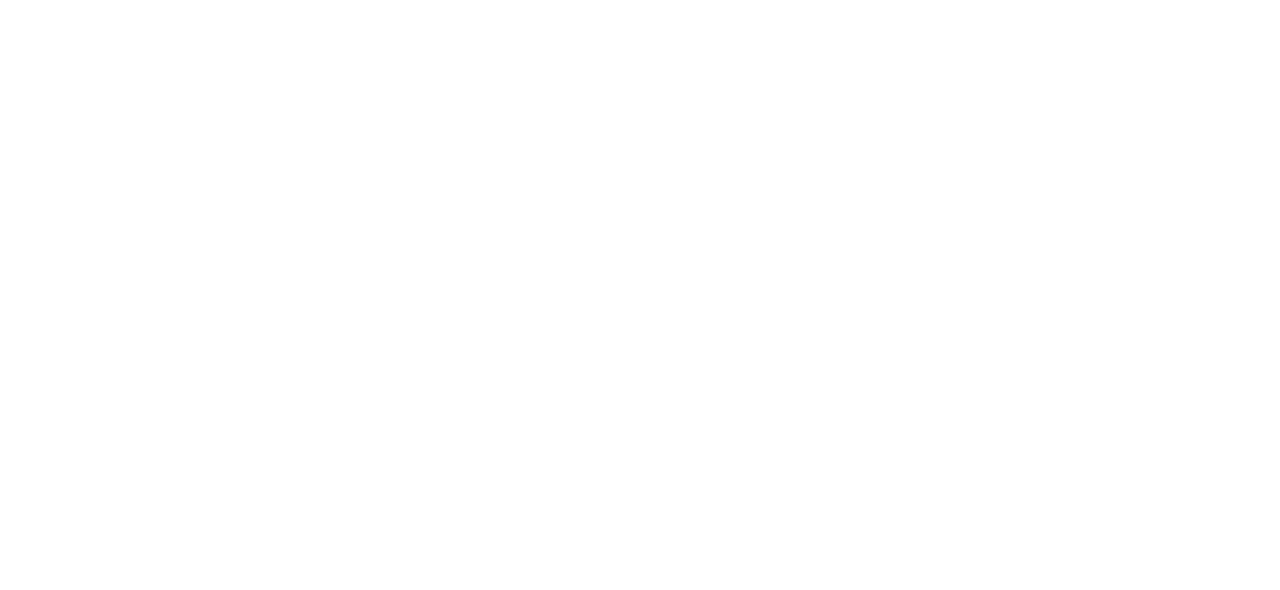
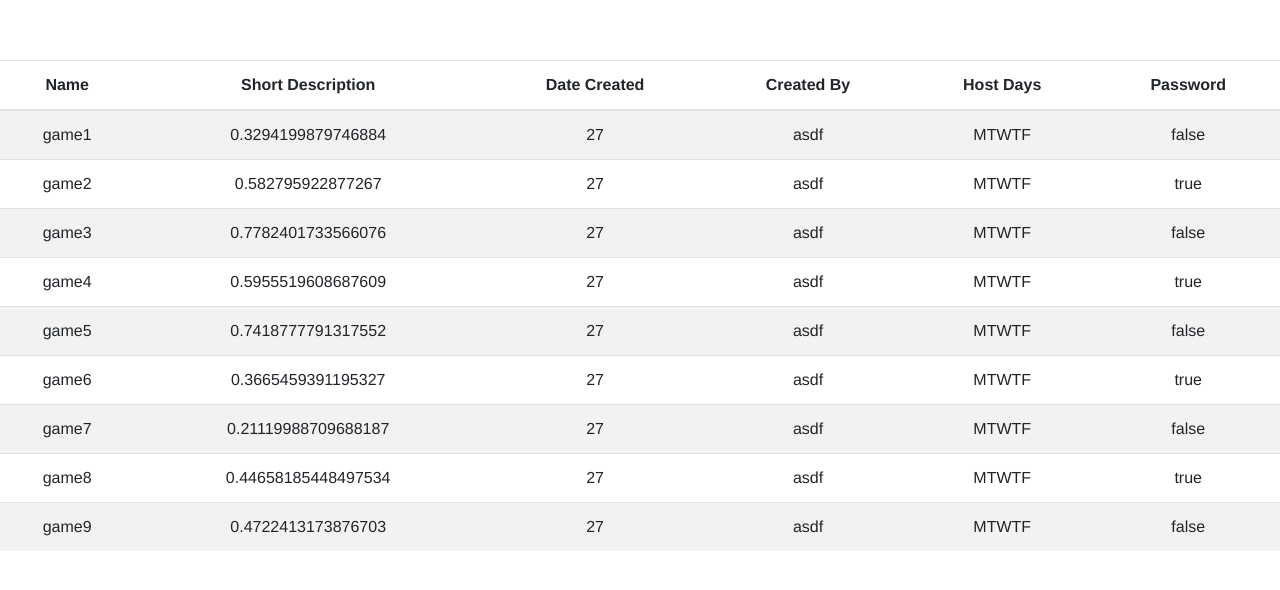
Before and after one commit to karshh/planets-nu, a Vue app: page / in a window 1280 px wide. Shown: the top 590 px of the page. Built offline with nearby package versions, Linux system fonts and the light colour scheme.

Commit message:
Set up the table and displayed fake data in it.

```diff
--- a/package.json
+++ b/package.json
@@ -12,6 +12,7 @@
     "bootstrap": "^4.4.1",
     "core-js": "^3.4.4",
     "jquery": "^3.4.1",
+    "moment": "^2.24.0",
     "popper.js": "^1.16.1",
     "vue": "^2.6.10",
     "vuex": "^3.1.2"
--- a/src/App.vue
+++ b/src/App.vue
@@ -15,11 +15,13 @@
     GameTable
   },
   methods: {
+    ...mapActions(["fetchGames"])
   },
   computed: {
     ...mapGetters(["Games"])
   },
   mounted() {
+    this.fetchGames();
   }
 });
 </script>
--- a/src/components/GameTable.vue
+++ b/src/components/GameTable.vue
@@ -1,16 +1,44 @@
 <template>
-    <div id="table">
-        <div v-for="game in games" :key="game.id"><p>{{ game.name }}</p></div>
-    </div>
+  <div id="table">
+    <table class="table table-striped">
+      <thead>
+        <tr>
+          <th scope="col">Name</th>
+          <th scope="col">Short Description</th>
+          <th scope="col">Date Created</th>
+          <th scope="col">Created By</th>
+          <th scope="col">Host Days</th>
+          <th scope="col">Password</th>
+        </tr>
+      </thead>
+      <tbody >
+        <tr v-for="game in games" :key="game.id" >
+          <td>{{ game.name }}</td>
+          <td>{{ game.shortdescription }}</td>
+          <td>{{ game.datecreated }}</td>
+          <td>{{ game.createdby }}</td>
+          <td>{{ game.hostdays }}</td>
+          <td>{{ game.haspassword }}</td>
+        </tr>
+      </tbody>
+    </table>
+  </div>
 </template>
 
 <script>
 export default {
-    name: "GameTable",
-    props: ["games"]
-}
+  name: "GameTable",
+  props: ["games"],
+
+  methods: {
+    clickOnGame(game) {
+      /* eslint-disable no-console */
+      console.log(game);
+      /* eslint-enable no-console */
+    }
+  }
+};
 </script>
 
 <style>
-
 </style>
--- a/src/store/modules/Games.ts
+++ b/src/store/modules/Games.ts
@@ -1,15 +1,40 @@
 
+export interface Game {
+    id: number;
+    name: string;
+    shortdescription: string;
+    datecreated: string;
+    createby: string;
+    haspassword: boolean;
+
+}
 const state = {
-    _games: []
+    _games: Array<Game>()
 }
 
 const getters = {
-    Games: (state: any) => state._games
+    Games: (state: any): Array<Game> => state._games
 }
 
-const actions = {}
+const actions = {
+    async fetchGames(context: { commit: any }) {
+        let data = [];
+        for (var i = 1; i < 10; i++) {
+            data.push({
+                id: i,
+                name: "game" + i,
+                createdby: "asdf",
+                hostdays: "MTWTF",
+                shortdescription: "" + Math.random(), datecreated: new Date().getDate().toString(), haspassword: i % 2 == 0 });
+        }
 
-const mutations = {}
+        context.commit("addGames", data);
+    }
+}
+
+const mutations = {
+    addGames: (state: any, games: Array<Game>) => state._games = [...games, ...state._games]
+}
 
 
 export default {
```
Also changed, not shown: 1 other file (tests, documents, lock files or other folders).
